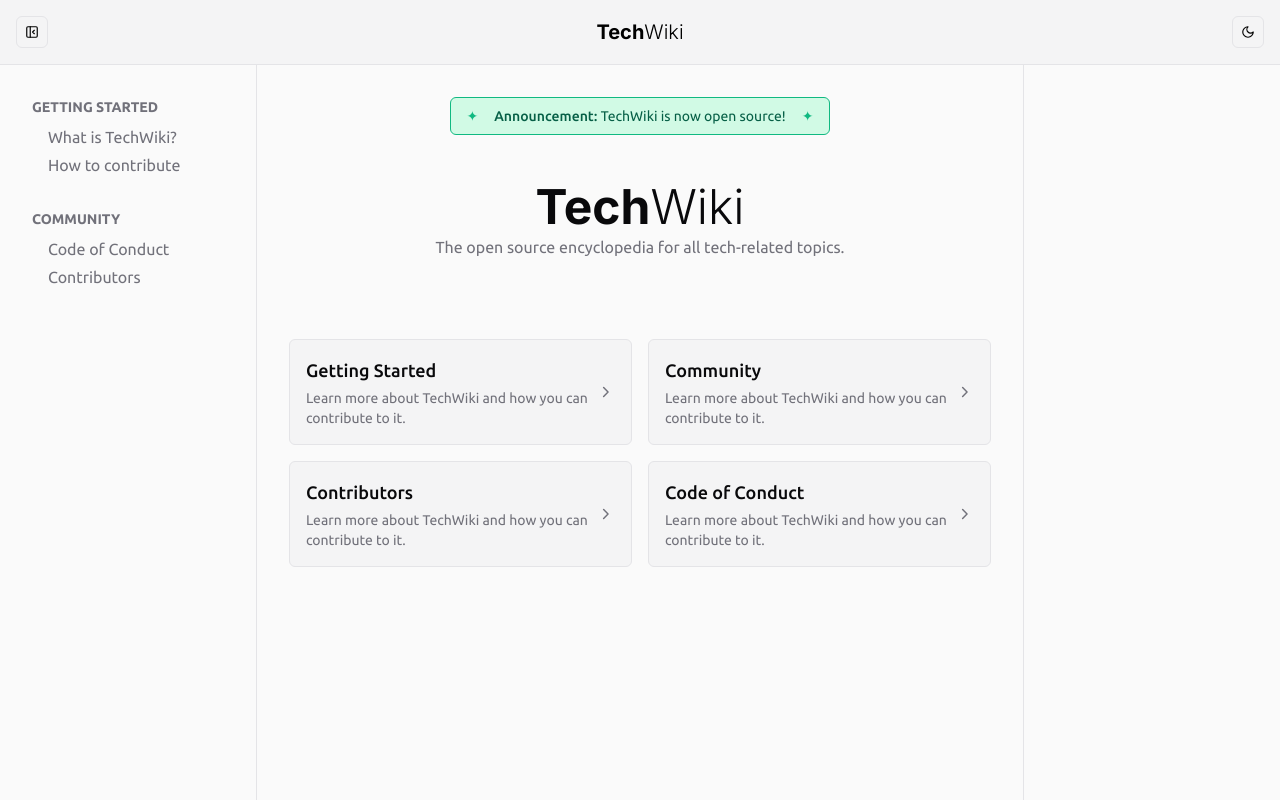
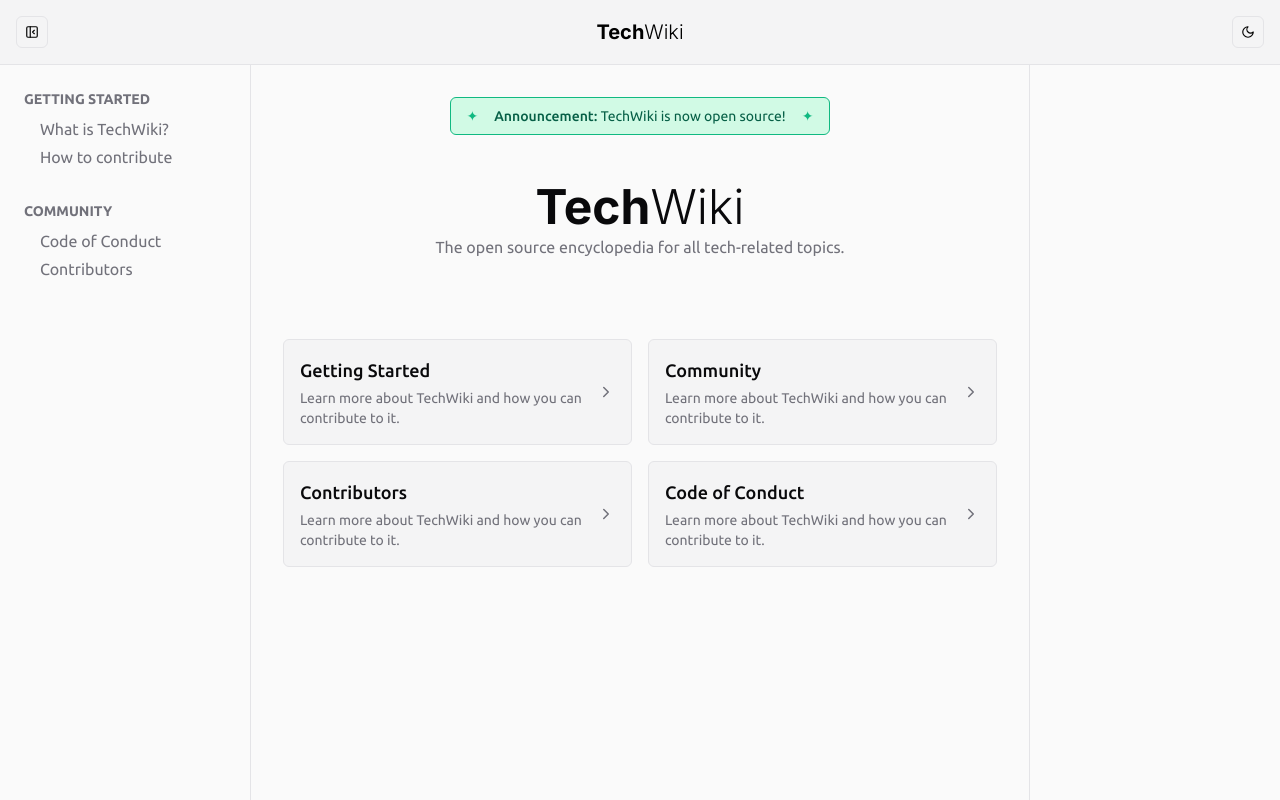
Before and after one commit to gelzinn/techwiki, a Next.js app: page / in a window 1280 px wide. Built offline with nearby package versions, Linux system fonts and the light colour scheme.

Commit message:
fix: update layout and page styles

```diff
--- a/app/layout.tsx
+++ b/app/layout.tsx
@@ -32,7 +32,7 @@ export default function RootLayout({ children }: any) {
   return (
     <ThemeProvider>
       <html lang="en" className={`${font.className} ${theme.defaultTheme}`}>
-        <Head>
+        <head>
           <title>
             {seo.title.default} {seo.title.separator} {seo.description}
           </title>
@@ -44,7 +44,7 @@ export default function RootLayout({ children }: any) {
           />
 
           <link rel="icon" href="/favicon.ico" />
-        </Head>
+        </head>
 
         <body className="relative h-screen w-full bg-zinc-50 text-zinc-950 dark:bg-zinc-950 dark:text-zinc-50">
           <Header />
--- a/app/page.tsx
+++ b/app/page.tsx
@@ -32,13 +32,13 @@ export default function Homepage() {
 
   return (
     <main
-      className="mx-auto grid h-auto w-full max-w-screen-full-hd grid-cols-1 lg:grid-cols-[minmax(250px,_1fr),3fr,minmax(250px,_1fr)]"
+      className="mx-auto grid h-auto w-full max-w-screen-full-hd grid-cols-1 lg:grid-cols-[minmax(250px,_1fr),4fr,minmax(250px,_1fr)]"
       style={{
         minHeight: 'calc(100vh - 65px)',
       }}
     >
-      <aside className="hidden flex-1 text-zinc-500 lg:flex dark:text-zinc-400">
-        <nav className="flex flex-col items-start justify-start gap-8 p-8">
+      <aside className="hidden text-zinc-500 lg:flex dark:text-zinc-400">
+        <nav className="flex flex-col items-start justify-start gap-8 p-6">
           <ul className="flex w-full flex-col items-start justify-start gap-2">
             <span className="w-full text-sm font-bold uppercase">
               Getting Started
@@ -142,7 +142,7 @@ export default function Homepage() {
         </div>
       </section>
 
-      <aside className="absolute flex flex-1 text-zinc-500 md:relative dark:text-zinc-400" />
+      <aside className="absolute flex text-zinc-500 md:relative dark:text-zinc-400" />
     </main>
   );
 }
```
